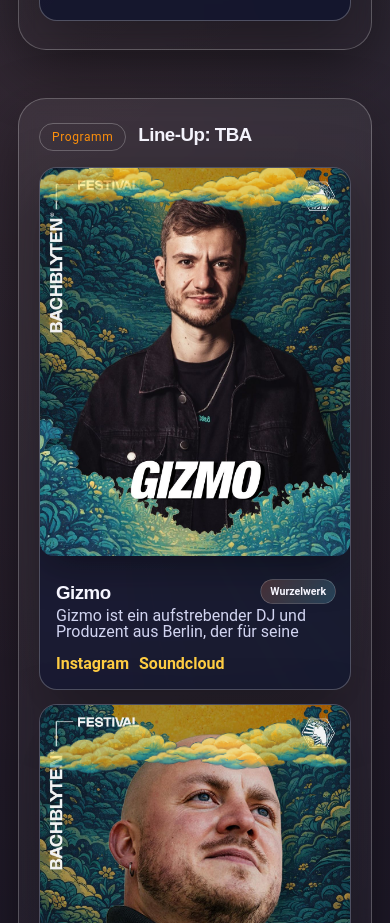
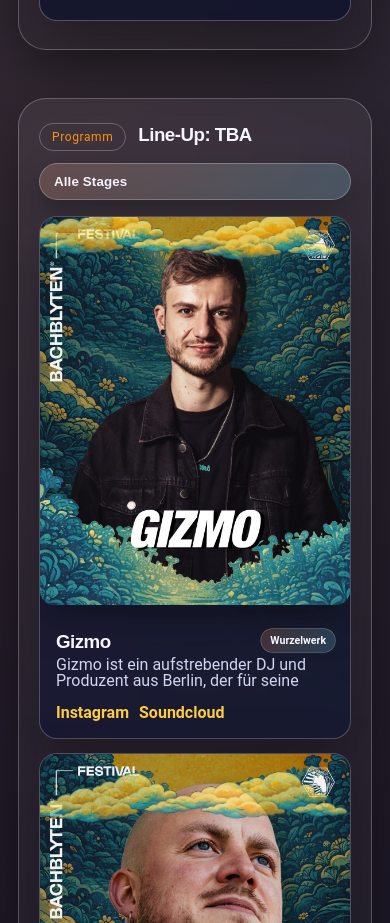
Before and after one commit to Leon-Bor/bachblyten, an Angular app: page /line-up in a window 390 px wide. Shown: the part 1120-2043 px from the top of the page. Built offline with nearby package versions, Linux system fonts and the light colour scheme; a web font is replaced by a local one.

Commit message:
feat(line-up): Adds stage filtering functionality
Implements stage filtering to allow users to view artists by stage.

This enhances the user experience by providing a way to filter the lineup,
making it easier to find artists performing on specific stages.

```diff
--- a/src/app/pages/line-up/line-up.component.html
+++ b/src/app/pages/line-up/line-up.component.html
@@ -24,13 +24,28 @@
 </section>
 
 <section class="section artist-days">
-  <div class="section-heading">
-    <span class="eyebrow">Programm</span>
-    <h3>Line-Up: TBA</h3>
+  <div class="section-heading lineup-heading">
+    <div class="heading-left">
+      <span class="eyebrow">Programm</span>
+      <h3>Line-Up: TBA</h3>
+    </div>
+
+    <div class="heading-actions">
+      <label class="sr-only" for="stageFilter">Stage filtern</label>
+      <select
+        id="stageFilter"
+        class="stage-filter"
+        [ngModel]="selectedStage"
+        (ngModelChange)="onStageChange($event)"
+      >
+        <option value="all">Alle Stages</option>
+        <option *ngFor="let stage of stageNames" [value]="stage">{{ stage }}</option>
+      </select>
+    </div>
   </div>
   <div class="days">
     <div class="day">
-      <div class="card artist" *ngFor="let artist of randomizedArtists">
+      <div class="card artist" *ngFor="let artist of filteredArtists">
         <app-artist-visual
           class="artist-visual"
           [alt]="artist.name"
--- a/src/app/pages/line-up/line-up.component.scss
+++ b/src/app/pages/line-up/line-up.component.scss
@@ -49,6 +49,53 @@
     user-select: none;
     z-index: 0;
   }
+}
+
+.lineup-heading {
+  align-items: flex-start;
+  flex-wrap: wrap;
+  gap: 12px;
+
+  .heading-left {
+    display: flex;
+    align-items: center;
+    gap: 12px;
+    flex-wrap: wrap;
+  }
+
+  .heading-actions {
+    margin-left: auto;
+  }
+}
+
+.stage-filter {
+  appearance: none;
+  border: 1px solid var(--border-glow);
+  background: rgba(255, 255, 255, 0.08);
+  color: var(--text-main);
+  padding: 10px 14px;
+  border-radius: 999px;
+  font-weight: 600;
+  letter-spacing: 0.01em;
+  min-width: 170px;
+  background-image: linear-gradient(120deg, rgba(255, 138, 91, 0.14), rgba(91, 224, 255, 0.14));
+  box-shadow: 0 10px 28px rgba(0, 0, 0, 0.25);
+}
+
+.stage-filter:focus {
+  outline: 2px solid rgba(255, 205, 67, 0.6);
+  outline-offset: 2px;
+}
+
+.sr-only {
+  position: absolute;
+  width: 1px;
+  height: 1px;
+  padding: 0;
+  margin: -1px;
+  overflow: hidden;
+  clip: rect(0, 0, 0, 0);
+  border: 0;
 }
 
 .artist-days .days {
@@ -225,6 +272,19 @@
     transform: translateX(50%);
     width: 300px;
   }
+
+  .lineup-heading {
+    flex-direction: column;
+
+    .heading-actions {
+      margin-left: 0;
+      width: 100%;
+    }
+  }
+
+  .stage-filter {
+    width: 100%;
+  }
 }
 
 @media (max-width: 1200px) {
--- a/src/app/pages/line-up/line-up.component.ts
+++ b/src/app/pages/line-up/line-up.component.ts
@@ -1,5 +1,6 @@
 import { CommonModule } from '@angular/common';
 import { Component } from '@angular/core';
+import { FormsModule } from '@angular/forms';
 import { RouterLink } from '@angular/router';
 import { ArtistVisualComponent } from '../../components/artist-visual/artist-visual.component';
 import { LINEUP_DATA } from '../../data/lineup';
@@ -7,15 +8,29 @@ import { LINEUP_DATA } from '../../data/lineup';
 @Component({
   selector: 'app-line-up',
   standalone: true,
-  imports: [CommonModule, RouterLink, ArtistVisualComponent],
+  imports: [CommonModule, RouterLink, FormsModule, ArtistVisualComponent],
   templateUrl: './line-up.component.html',
   styleUrl: './line-up.component.scss',
 })
 export class LineUpComponent {
   protected data = LINEUP_DATA;
+  protected stageNames = this.data.stages.map((stage) => stage.name);
+  protected selectedStage: string = 'all';
 
   randomizedArtists = this.getRandomizedArtists();
   constructor() {}
+
+  protected get filteredArtists() {
+    if (this.selectedStage === 'all') {
+      return this.randomizedArtists;
+    }
+
+    return this.randomizedArtists.filter((artist) => artist.stage === this.selectedStage);
+  }
+
+  protected onStageChange(stage: string) {
+    this.selectedStage = stage;
+  }
 
   // randomize artist visuals
   protected getRandomizedArtists() {
```
